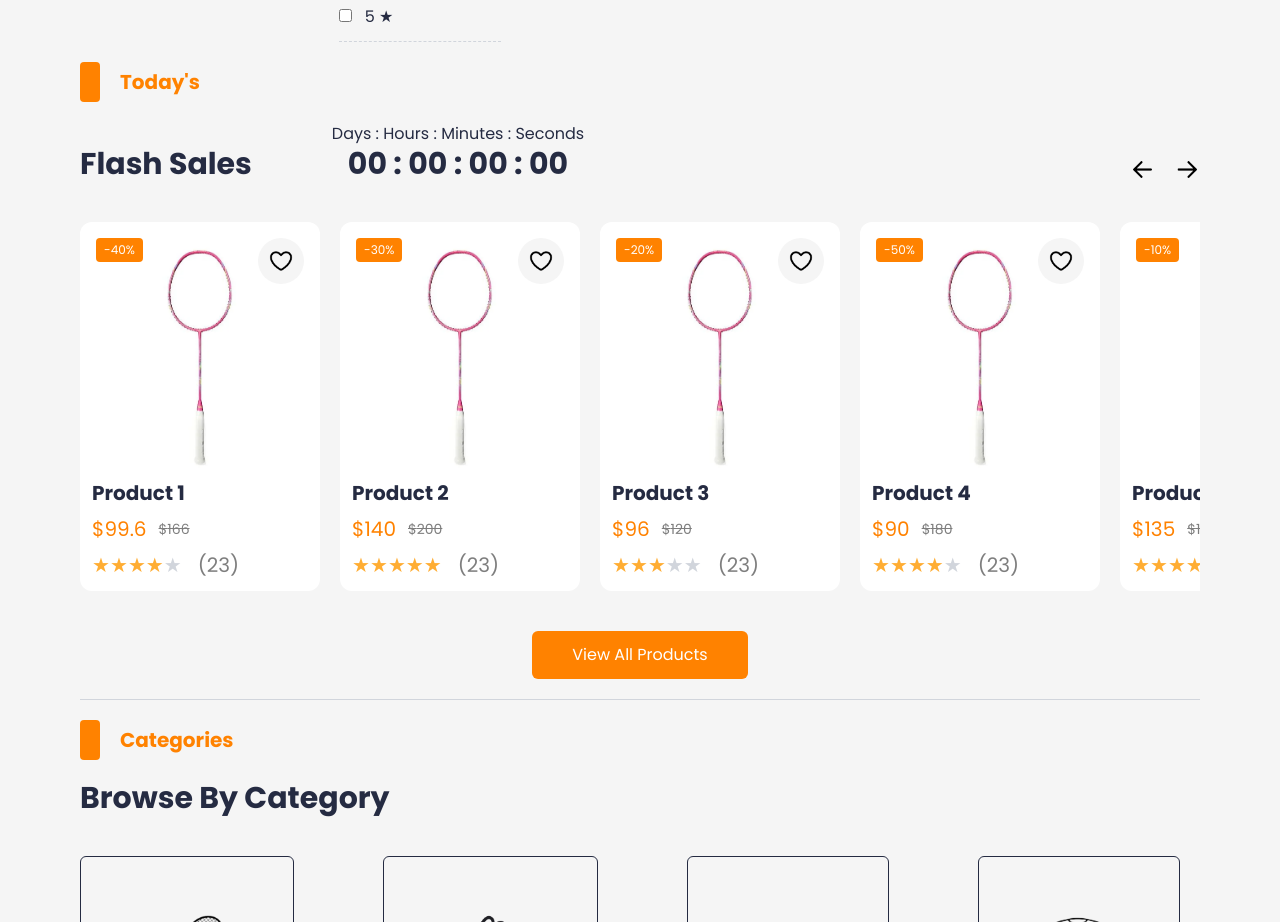
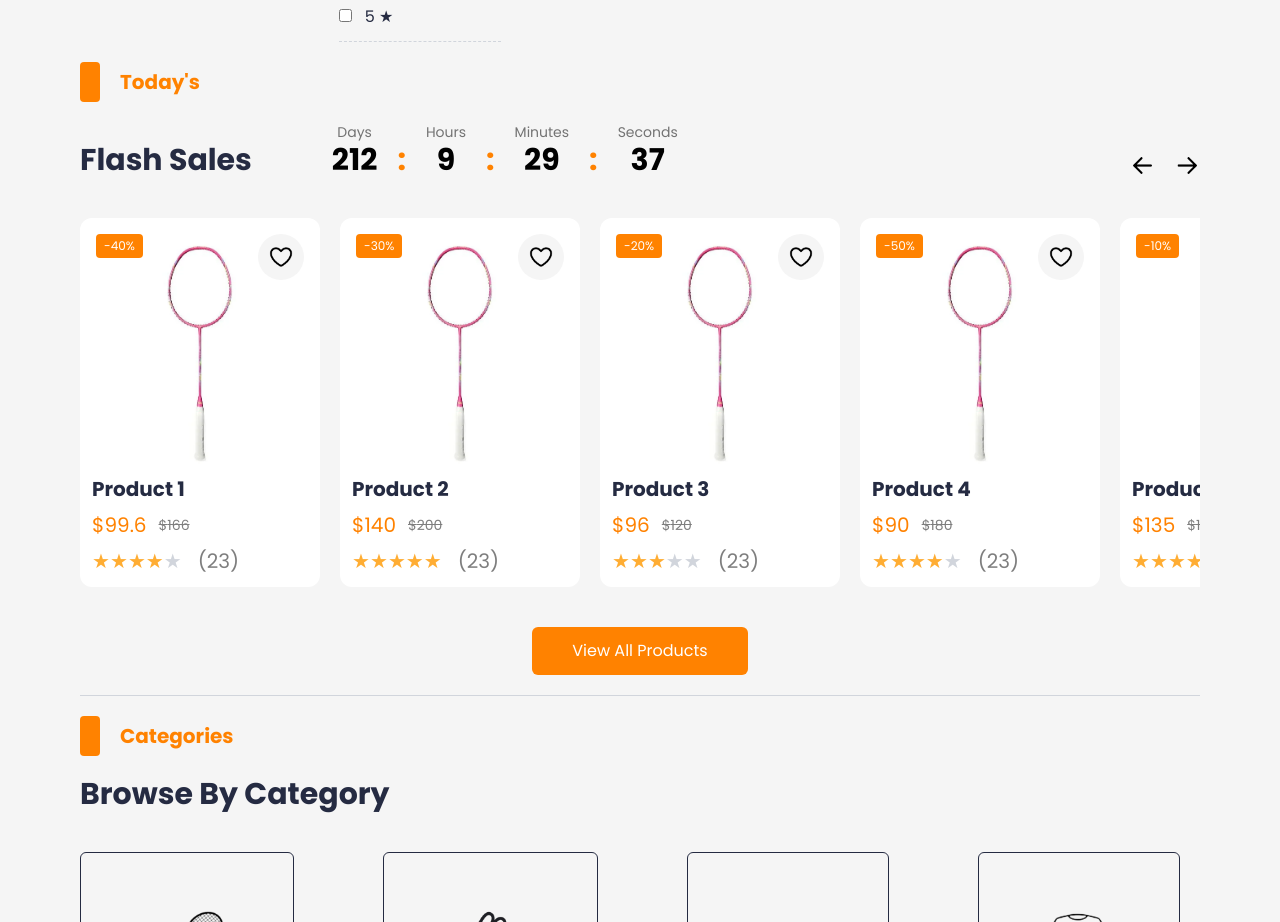
Before and after one commit to ITechIOI/SE113-BadmintonGear-Testing, a Next.js app: page / in a window 1280 px wide. Shown: the part 780-1702 px from the top of the page. Built offline with nearby package versions, Linux system fonts and the light colour scheme.

Commit message:
Update timecountdown components

```diff
--- a/src/app/page.js
+++ b/src/app/page.js
@@ -117,7 +117,7 @@ export default function Page() {
         </div>
         <div className="flex items-end mb-5">
           <p className="text-3xl font-bold mr-20">Flash Sales</p>
-          <TimeCountdown targetDate={new Date("2025-10-31T23:59:59")} />
+          <TimeCountdown targetDate={"2025-10-29T23:59:59"} />
           <div className="flex ml-auto">
             <Image onClick={scrollPrevious} src={"/icons/previousic.png"} alt="previous" width={25} height={25} />
             <Image onClick={scrollNext} src={"/icons/nextic.png"} alt="next" width={25} height={25} className="ml-5" />
--- a/src/components/TimeCountdown.js
+++ b/src/components/TimeCountdown.js
@@ -6,9 +6,10 @@ export default function TimeCountdown(targetDate) {
     const [timeLeft, setTimeLeft] = useState({});
 
     useEffect(() => {
+        const target = new Date(targetDate.targetDate).getTime();
         const interval = setInterval(() => {
             const now = new Date().getTime();
-            const distance = targetDate - now;
+            const distance = target - now;
 
             const days = Math.floor(distance / (1000 * 60 * 60 * 24));
             const hours = Math.floor((distance % (1000 * 60 * 60 * 24)) / (1000 * 60 * 60));
@@ -27,12 +28,24 @@ export default function TimeCountdown(targetDate) {
     }, [targetDate]);
 
     return (
-        <div className='text-center'>
-            <div className=''>
-                <span>Days</span> : <span>Hours</span> : <span>Minutes</span> : <span>Seconds</span>
-            </div>
-            <div className='text-3xl font-bold'>
-                <span>{timeLeft.days || '00'}</span> : <span>{timeLeft.hours || '00'}</span> : <span>{timeLeft.minutes || '00'}</span> : <span>{timeLeft.seconds || '00'}</span>
+        <div className='text-center w-fit justify-items-center'>
+            <div className='flex text-3xl items-end font-bold text-[#FF8200] font-montserrat gap-5'>
+                <div className='flex flex-col items-center '>
+                    <span className='text-sm text-[#737373] font-normal'>Days</span>
+                    <span className='text-black'>{timeLeft.days || '00'}</span>
+                </div> :
+                <div className='flex flex-col items-center '>
+                    <span className='text-sm text-[#737373] font-normal'>Hours</span>
+                    <span className='text-black'>{timeLeft.hours || '00'}</span>
+                </div> :
+                <div className='flex flex-col items-center '>
+                    <span className='text-sm text-[#737373] font-normal'>Minutes</span>
+                    <span className='text-black'>{timeLeft.minutes || '00'}</span>
+                </div> :
+                <div className='flex flex-col items-center '>
+                    <span className='text-sm text-[#737373] font-normal'>Seconds</span>
+                    <span className='text-black'>{timeLeft.seconds || '00'}</span>
+                </div>
             </div>
 
         </div>
```
